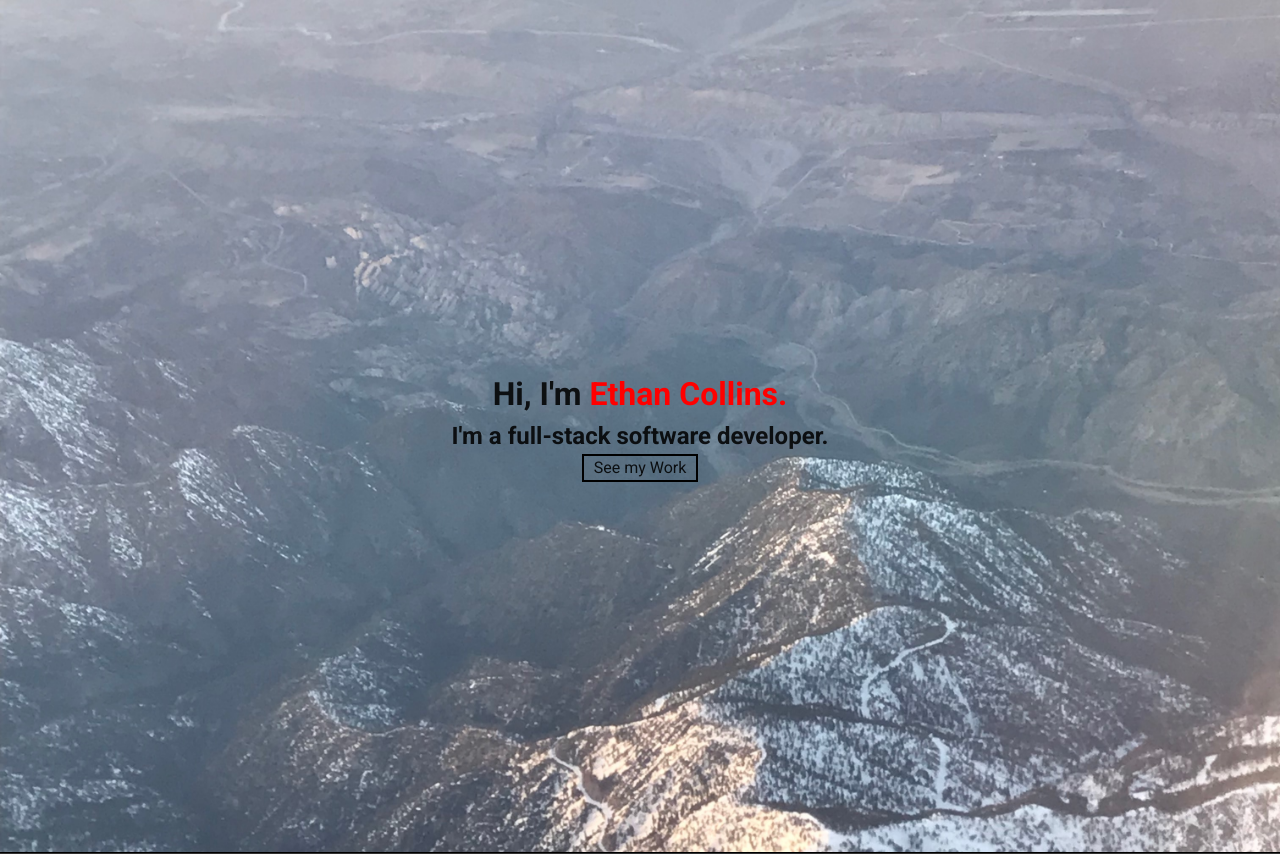
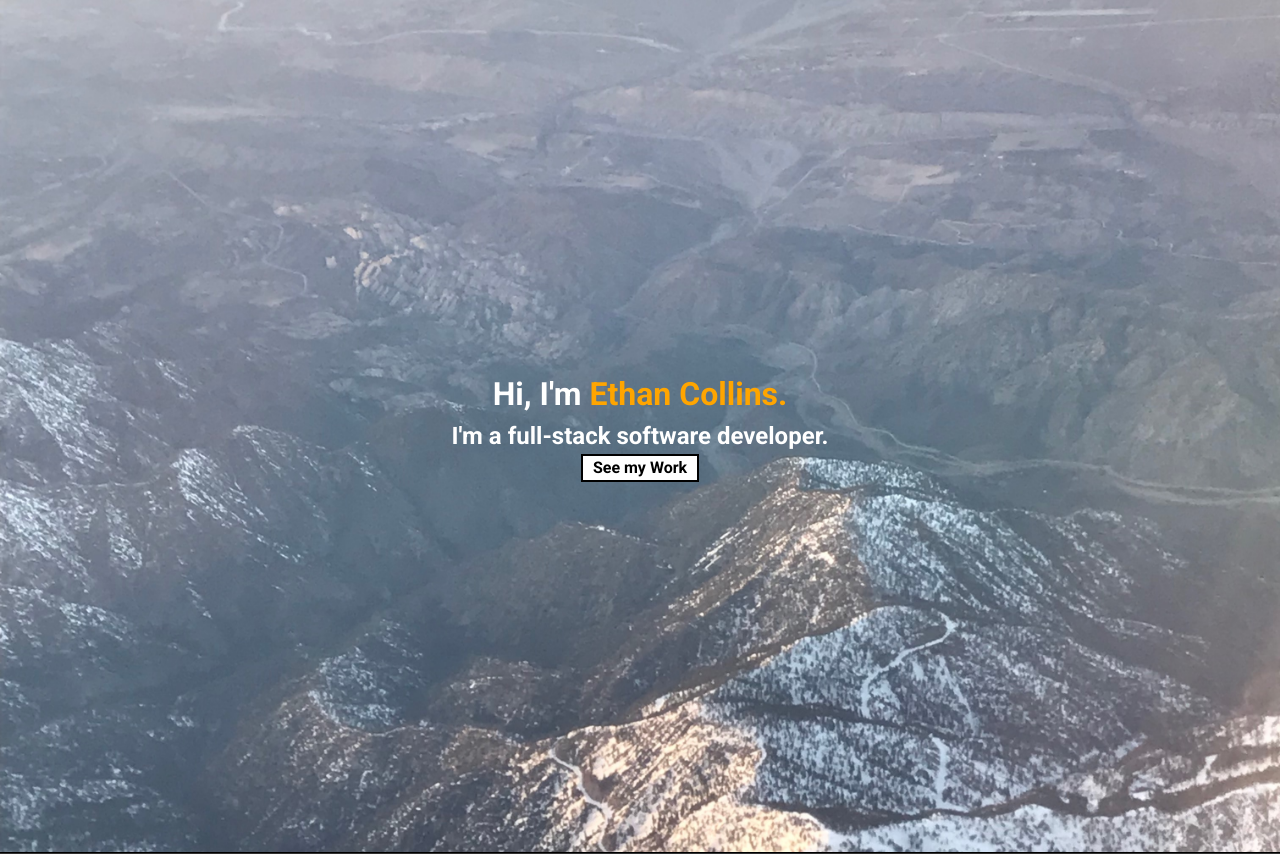
Before and after one commit to ethancollins0/PersonalSite, a Vue app: page / in a window 1280 px wide. Shown: the top 854 px of the page. Built offline with nearby package versions, Linux system fonts and the light colour scheme.

Commit message:
adds styling to landing page component, changes color scheme for landing page text to orange and white, fixes to updating navbar while scrolling, styles project cards

```diff
--- a/src/components/Intro.vue
+++ b/src/components/Intro.vue
@@ -33,21 +33,32 @@
 
         h1 {
             text-align: center;
+            color: #fff;
         }
 
         h2 {
             text-align: center;
+            color: #fff;
         }
 
 
         .highlight {
-            color: red;
+            color: #ffa500;
+            font-weight: bold;
         }
 
         .intro-button {
             padding: 0 10px;
             border: 2px solid black;
             outline: none;
+            background-color: white;
+            color: black;
+            font-weight: bold;
+        }
+
+        .intro-button:hover {
+            background-color: #333;
+            color: white;
         }
     }
 </style>
```
Also changed, not shown: src/components/MobileNavbar.vue (deleted, +0 -27 lines), 1 other file (tests, documents, lock files or other folders).
